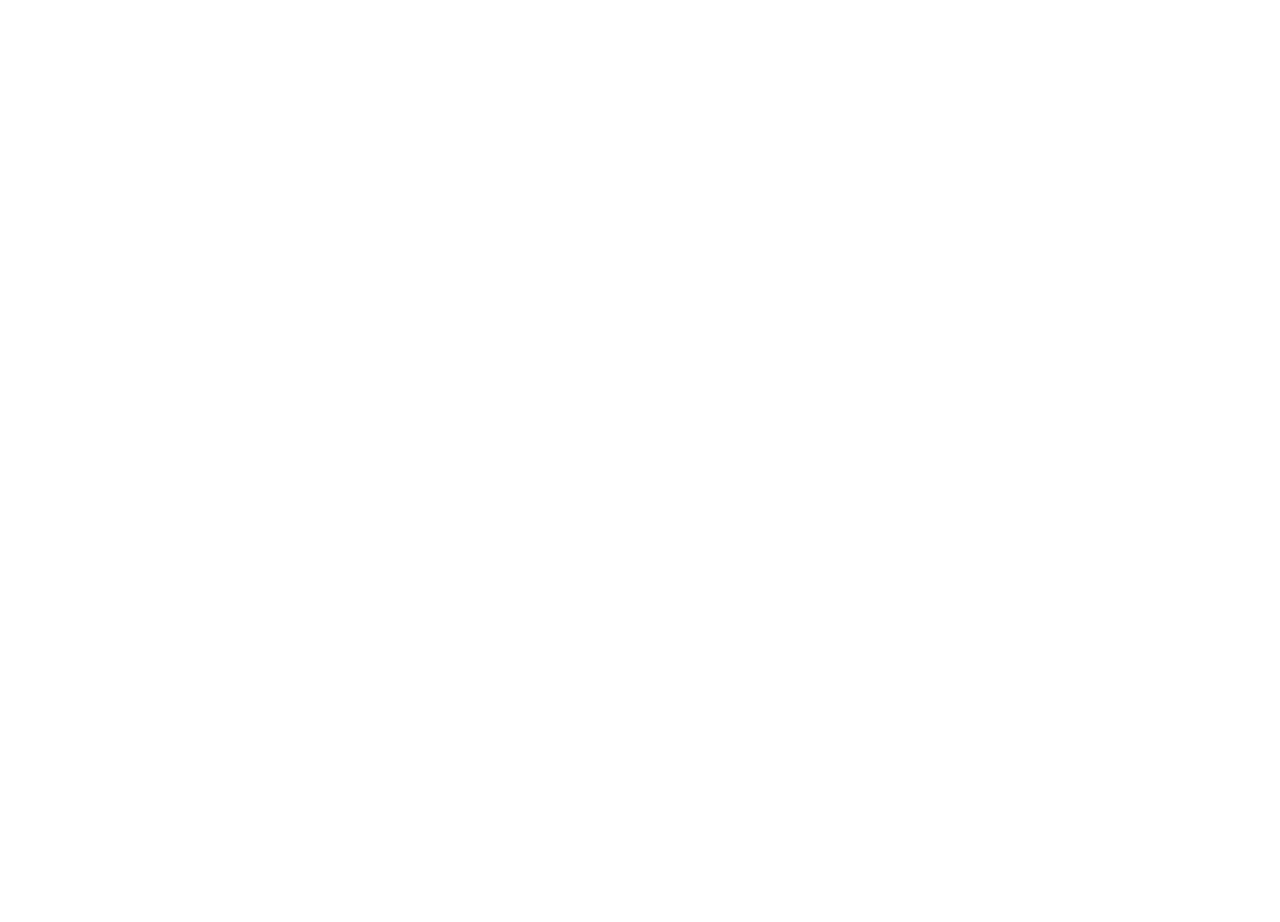
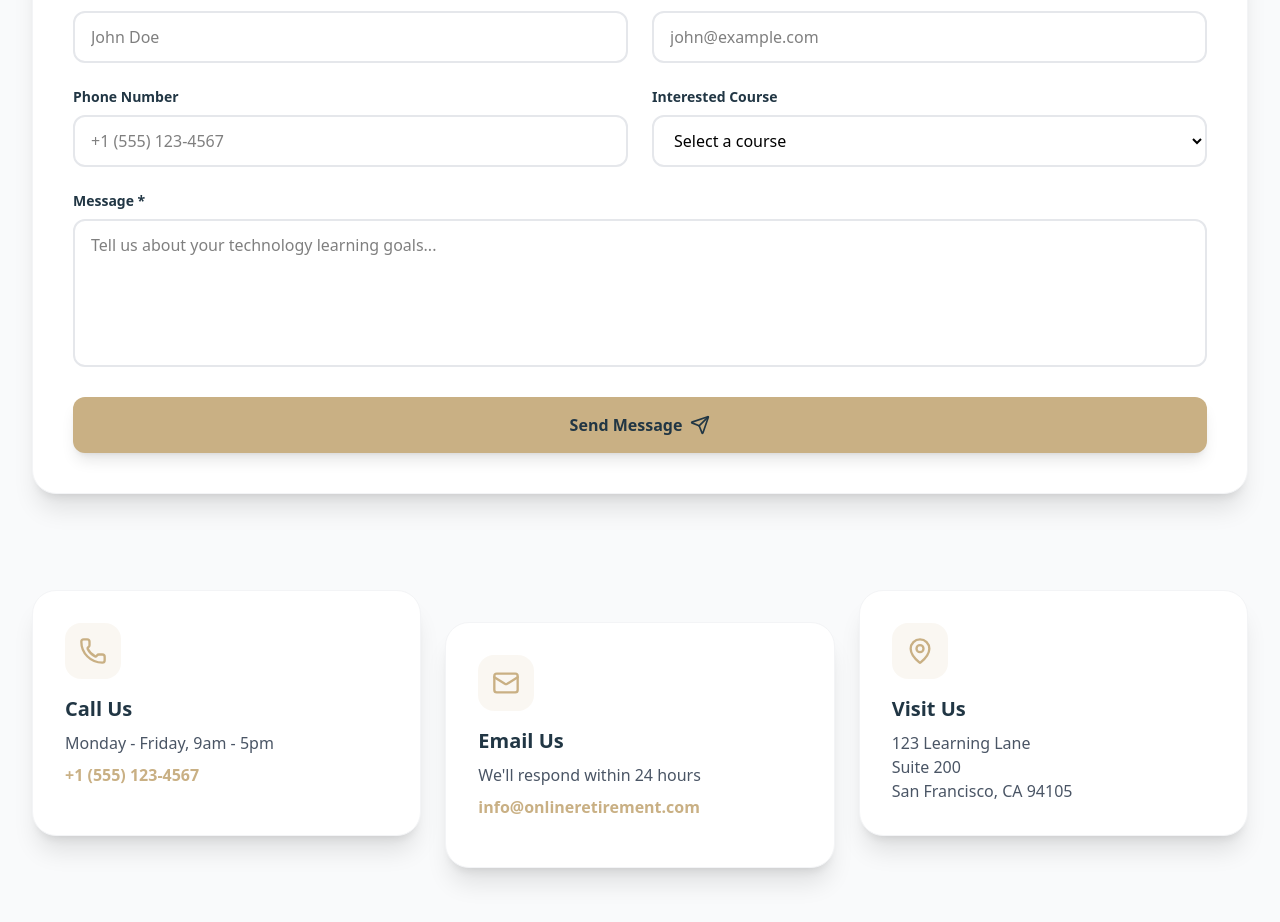
Before and after one commit to MarketaG/online-retirement, a React (Vite) app: page / in a window 1280 px wide. Shown: the part 4506-5428 px from the top of the page. Before the commit the page ends 4136 px from the top, so only its background shows below. Built offline with nearby package versions, Linux system fonts and the light colour scheme.

Commit message:
Add Contact section

```diff
--- a/src/App.tsx
+++ b/src/App.tsx
@@ -3,6 +3,7 @@
 import About from "./sections/About";
 import Courses from "./sections/Courses";
 import Pricing from "./sections/Pricing";
+import Contact from "./sections/Contact";
 
 export default function App() {
   const scrollToSection = (id: string) => {
@@ -19,6 +20,7 @@
         <About />
         <Courses />
         <Pricing />
+        <Contact />
       </div>
     </>
   );
--- /dev/null
+++ b/src/components/contact/ContactCards.tsx
@@ -0,0 +1,49 @@
+import { Phone, Mail, MapPin } from "lucide-react";
+
+export default function ContactCards() {
+  return (
+    <div className="grid sm:grid-cols-3 gap-8 sm:gap-6">
+      {/* Call */}
+      <div className="bg-white rounded-3xl p-8 shadow-xl border border-gray-100 transition-all duration-300 sm:hover:-translate-y-2">
+        <div className="w-14 h-14 bg-primary/10 rounded-2xl flex items-center justify-center mb-4">
+          <Phone className="w-7 h-7 text-primary" />
+        </div>
+        <h3 className="text-xl font-bold text-secondary mb-2">Call Us</h3>
+        <p className="text-gray-600 mb-2">Monday - Friday, 9am - 5pm</p>
+        <a href="tel:+15551234567" className="text-primary font-semibold">
+          +1 (555) 123-4567
+        </a>
+      </div>
+
+      {/* Email */}
+      <div className="bg-white rounded-3xl p-8 shadow-xl border border-gray-100 sm:translate-y-8 transition-all duration-300 sm:hover:-translate-y-2">
+        <div className="w-14 h-14 bg-primary/10 rounded-2xl flex items-center justify-center mb-4">
+          <Mail className="w-7 h-7 text-primary" />
+        </div>
+        <h3 className="text-xl font-bold text-secondary mb-2">Email Us</h3>
+        <p className="text-gray-600 mb-2">We'll respond within 24 hours</p>
+        <a
+          href="mailto:info@onlineretirement.com"
+          className="text-primary font-semibold"
+        >
+          info@onlineretirement.com
+        </a>
+      </div>
+
+      {/* Address */}
+      <div className="bg-white rounded-3xl p-8 shadow-xl border border-gray-100 transition-all duration-300 sm:hover:-translate-y-2">
+        <div className="w-14 h-14 bg-primary/10 rounded-2xl flex items-center justify-center mb-4">
+          <MapPin className="w-7 h-7 text-primary" />
+        </div>
+        <h3 className="text-xl font-bold text-secondary mb-2">Visit Us</h3>
+        <p className="text-gray-600">
+          123 Learning Lane
+          <br />
+          Suite 200
+          <br />
+          San Francisco, CA 94105
+        </p>
+      </div>
+    </div>
+  );
+}
--- /dev/null
+++ b/src/components/contact/ContactForm.tsx
@@ -0,0 +1,175 @@
+import { useState } from "react";
+import { Send } from "lucide-react";
+
+type FormData = {
+  name: string;
+  email: string;
+  phone: string;
+  course: string;
+  message: string;
+};
+
+export default function ContactForm() {
+  const [formData, setFormData] = useState<FormData>({
+    name: "",
+    email: "",
+    phone: "",
+    course: "",
+    message: "",
+  });
+
+  const [status, setStatus] = useState<"idle" | "success">("idle");
+
+  const handleSubmit = (e: React.FormEvent) => {
+    e.preventDefault();
+    setStatus("success");
+    setFormData({
+      name: "",
+      email: "",
+      phone: "",
+      course: "",
+      message: "",
+    });
+    setTimeout(() => setStatus("idle"), 5000);
+  };
+
+  const handleChange = (
+    e: React.ChangeEvent<
+      HTMLInputElement | HTMLTextAreaElement | HTMLSelectElement
+    >
+  ) => {
+    setFormData((prev) => ({
+      ...prev,
+      [e.target.name]: e.target.value,
+    }));
+  };
+
+  return (
+    <div className="bg-white rounded-3xl p-8 sm:p-10 shadow-xl border border-gray-100">
+      {status === "success" ? (
+        <div className="text-center py-12">
+          <div className="w-20 h-20 bg-primary/10 rounded-full flex items-center justify-center mx-auto mb-6">
+            <Send className="w-10 h-10 text-primary" />
+          </div>
+          <h3 className="text-2xl font-bold text-secondary mb-3">Thank You!</h3>
+          <p className="text-gray-600 max-w-md mx-auto">
+            We've received your message and will get back to you within 24
+            hours.
+          </p>
+        </div>
+      ) : (
+        <form onSubmit={handleSubmit} className="space-y-6">
+          <div className="grid sm:grid-cols-2 gap-6">
+            <div>
+              <label
+                htmlFor="name"
+                className="block text-sm font-semibold text-secondary mb-2"
+              >
+                Full Name *
+              </label>
+              <input
+                type="text"
+                id="name"
+                name="name"
+                value={formData.name}
+                onChange={handleChange}
+                required
+                className="w-full px-4 py-3 rounded-xl border-2 border-gray-200 focus:border-primary focus:outline-none transition-colors"
+                placeholder="John Doe"
+              />
+            </div>
+            <div>
+              <label
+                htmlFor="email"
+                className="block text-sm font-semibold text-secondary mb-2"
+              >
+                Email Address *
+              </label>
+              <input
+                type="email"
+                id="email"
+                name="email"
+                value={formData.email}
+                onChange={handleChange}
+                required
+                className="w-full px-4 py-3 rounded-xl border-2 border-gray-200 focus:border-primary focus:outline-none transition-colors"
+                placeholder="john@example.com"
+              />
+            </div>
+          </div>
+
+          <div className="grid sm:grid-cols-2 gap-6">
+            <div>
+              <label
+                htmlFor="phone"
+                className="block text-sm font-semibold text-secondary mb-2"
+              >
+                Phone Number
+              </label>
+              <input
+                type="tel"
+                id="phone"
+                name="phone"
+                value={formData.phone}
+                onChange={handleChange}
+                className="w-full px-4 py-3 rounded-xl border-2 border-gray-200 focus:border-primary focus:outline-none transition-colors"
+                placeholder="+1 (555) 123-4567"
+              />
+            </div>
+            <div>
+              <label
+                htmlFor="course"
+                className="block text-sm font-semibold text-secondary mb-2"
+              >
+                Interested Course
+              </label>
+              <select
+                id="course"
+                name="course"
+                value={formData.course}
+                onChange={handleChange}
+                className="w-full px-4 py-3 rounded-xl border-2 border-gray-200 focus:border-primary focus:outline-none transition-colors"
+              >
+                <option value="">Select a course</option>
+                <option value="smartphone">Smartphone Basics</option>
+                <option value="email">Email & Communication</option>
+                <option value="internet">Internet Essentials</option>
+                <option value="photography">Digital Photography</option>
+                <option value="security">Online Safety & Security</option>
+                <option value="social">Social Media Made Simple</option>
+                <option value="other">Other / Not Sure</option>
+              </select>
+            </div>
+          </div>
+
+          <div>
+            <label
+              htmlFor="message"
+              className="block text-sm font-semibold text-secondary mb-2"
+            >
+              Message *
+            </label>
+            <textarea
+              id="message"
+              name="message"
+              value={formData.message}
+              onChange={handleChange}
+              required
+              rows={5}
+              className="w-full px-4 py-3 rounded-xl border-2 border-gray-200 focus:border-primary focus:outline-none transition-colors resize-none"
+              placeholder="Tell us about your technology learning goals..."
+            ></textarea>
+          </div>
+
+          <button
+            type="submit"
+            className="w-full cursor-pointer bg-primary hover:bg-primary/90 text-secondary py-4 rounded-xl font-semibold transition-all duration-300 transform hover:scale-[1.02] shadow-lg hover:shadow-xl flex items-center justify-center gap-2"
+          >
+            Send Message
+            <Send className="w-5 h-5" />
+          </button>
+        </form>
+      )}
+    </div>
+  );
+}
--- /dev/null
+++ b/src/sections/Contact.tsx
@@ -0,0 +1,27 @@
+import { SectionHeader } from "../components/ui/SectionHeader";
+import ContactForm from "../components/contact/ContactForm";
+import ContactCards from "../components/contact/ContactCards";
+
+export default function Contact() {
+  return (
+    <section id="contact" className="py-20 sm:py-28 bg-gray-50">
+      <div className="max-w-7xl mx-auto px-4 sm:px-6 lg:px-8">
+        <SectionHeader
+          title={
+            <>
+              Get <span className="text-primary">In Touch</span>
+            </>
+          }
+          description=" Have questions? We're here to help. Reach out to us and we'll respond as soon as possible."
+        />
+        <div className="mt-20">
+          <ContactForm />
+        </div>
+
+        <div className="mt-24">
+          <ContactCards />
+        </div>
+      </div>
+    </section>
+  );
+}
```
